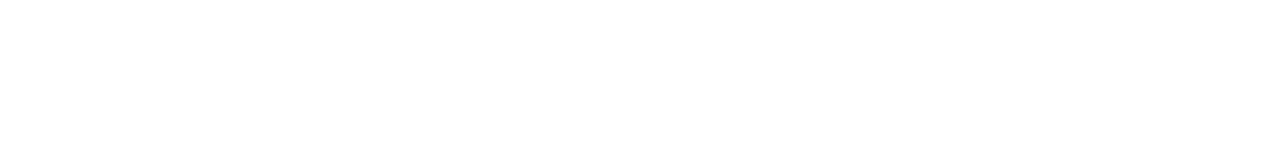
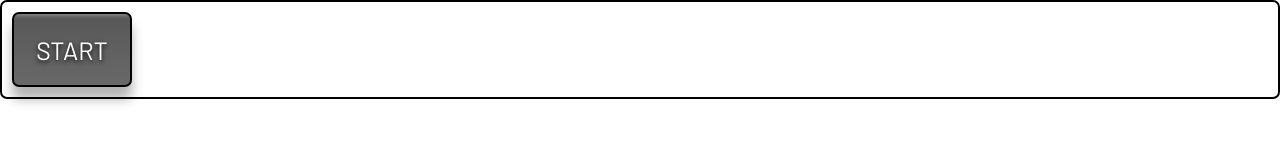
Before and after one commit to jhoan2/Picture-in-Picture, a plain HTML site: page index.html in a window 1280 px wide. Drawn offline with Linux system fonts and the light colour scheme.

Commit message:
html css

```diff
--- a/index.html
+++ b/index.html
@@ -3,14 +3,17 @@
 <head>
     <meta charset="UTF-8">
     <meta name="viewport" content="width=device-width, initial-scale=1.0">
-    <title>Template</title>
+    <title>Picture in Picture</title>
+    <link rel="icon" type="image/png" href="favicon.png">
     <link rel="stylesheet" href="style.css">
-    <link rel="icon" type="icon/png" href="https://www.google.com/s2/u/0/favicons?domain=jacinto.design">
-    <link rel="stylesheet" href="https://cdnjs.cloudflare.com/ajax/libs/font-awesome/5.14.0/css/all.min.css">
-
 </head>
 <body>
-
+    <!-- Video -->
+    <video id="video" controls height="360" width="640" hidden></video>
+    <!-- Button -->
+    <div class="button-container">
+        <button id="button">START</button>
+    </div>
     <!-- Script -->
     <script src="script.js"></script>
 </body>
--- a/style.css
+++ b/style.css
@@ -1,3 +1,5 @@
+@import url("https://fonts.googleapis.com/css?family=Barlow&display=swap");
+
 html {
     box-sizing: border-box;
 }
@@ -7,3 +9,34 @@ body {
     min-height: 100vh;
 
 }
+
+.button-container {
+    border: 2px solid black;
+    padding: 10px;
+    border-radius: 7px;
+    box-shadow: inset 0 20px 4px -19px rgba(255, 255, 255, 0.7);
+  }
+
+  button {
+    cursor: pointer;
+    outline: none;
+    width: 120px;
+    height: 75px;
+    font-family: Barlow, sans-serif;
+    font-size: 25px;
+    color: white;
+    text-shadow: 0 2px 5px black;
+    background: linear-gradient(to top, #696969, #575757);
+    border: 2px solid black;
+    border-radius: 7px;
+    box-shadow: inset 0 20px 4px -19px rgba(255, 255, 255, 0.4), 0 12px 12px 0 rgba(0, 0, 0, 0.3);
+  }
+
+  button:hover {
+    background: linear-gradient(to bottom, #696969, #575757);
+  }
+
+  button:active {
+    transform: translateY(3px);
+    box-shadow: 0 6px 6px 0 rgba(0, 0, 0, 0.3);
+  }
```
